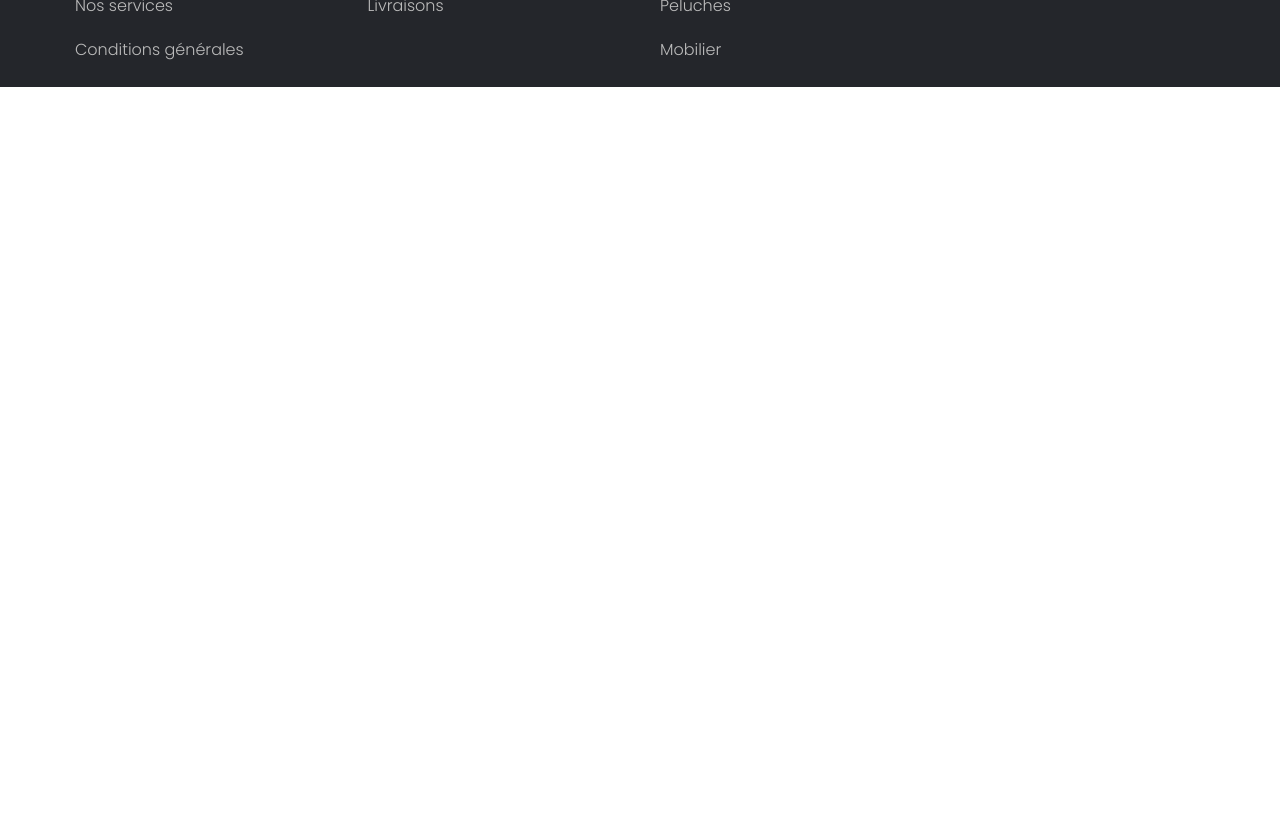
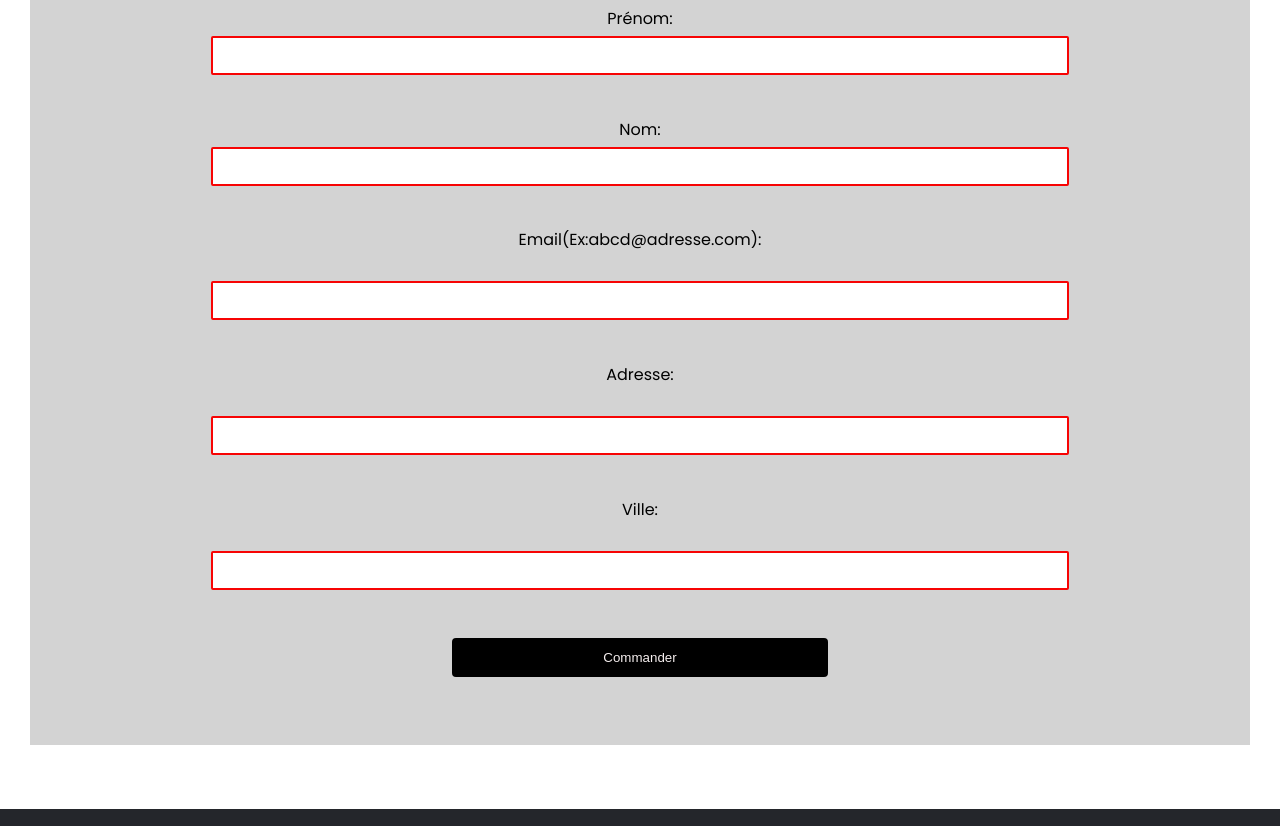
Before and after one commit to ClaudiaBarray/P5_Barray_Claudia, a plain HTML site: page Frontend/panier.html in a window 1280 px wide. Shown: the part 287-1113 px from the top of the page. Before the commit the page ends 800 px from the top, so only its background shows below. Drawn offline with Linux system fonts and the light colour scheme.

Commit message:
Ajout formulaire commande

```diff
--- a/Frontend/css/style.css
+++ b/Frontend/css/style.css
@@ -1,26 +1,22 @@
-@import url('https://fonts.googleapis.com/css2?family=Poppins:wght@300;400;500;600;700&display=swap');
-body{
+@import url("https://fonts.googleapis.com/css2?family=Poppins:wght@300;400;500;600;700&display=swap");
+body {
 	line-height: 1.5;
-	font-family: 'Poppins', sans-serif;
+	font-family: "Poppins", sans-serif;
 }
-*{
-	margin:0;
-	padding:0;
+* {
+	margin: 0;
+	padding: 0;
 	box-sizing: border-box;
 }
 
-
-
 header {
-    background-image: url('../images/vintage.jpg');
+	background-image: url("../images/vintage.jpg");
 	background-repeat: no-repeat;
 	background-size: cover;
 	background-position: center;
 	height: 150px;
 	position: relative;
 }
-
-
 
 nav {
 	position: absolute;
@@ -33,7 +29,6 @@ nav {
 	justify-content: space-between;
 	padding: 50px 60px 0 60px;
 }
-
 
 nav li {
 	list-style: none;
@@ -49,16 +44,15 @@ nav li span {
 li a {
 	padding: 5px;
 	text-decoration: none;
-	color:  #e91e63;
+	color: #e91e63;
 	font-size: 1.5em;
 	font-weight: bold;
 }
 
-.cart  {
+.cart {
 	vertical-align: bottom;
 	font-size: 15px;
 	padding-right: 5px;
-
 }
 
 .cart a {
@@ -70,49 +64,98 @@ li a {
 }
 
 .find {
+	margin: 60px;
 	text-align: center;
 	font-size: 1.5em;
 }
-.wrap{
+
+.basket {
+	width: 100%;
+	margin-bottom: 5%;
+	padding-left: 30px;
+	padding-right: 30px;
+}
+
+.basket h2 {
+	margin-bottom: 10px;
+}
+
+.basket form {
+	background-color: lightgray;
+	margin-top: 6%;
+	padding: 2% 6%;
+	display: flex;
+	flex-direction: column;
+	justify-content: space-between;
+	align-items: center;
+}
+
+.basket input {
+	width: 80%;
+	margin: 5px 0 4%;
+	border: 2px black solid;
+	padding: 10px;
+	border-radius: 2px;
+}
+
+.basket input:invalid {
+	border-color: rgb(247, 4, 4);
+}
+
+.basket input[type="submit"] {
+	width: 35%;
+	background-color: rgb(0, 0, 0);
+	color: rgb(245, 238, 238);
+	border-radius: 4px;
+}
+
+.basket input[type="submit"]:hover {
+	background-color: grey;
+	color: white;
+}
+
+
+
+.wrap {
 	max-width: 1170px;
-	margin:auto;
+	margin: auto;
 }
-.row{
+.row {
 	display: flex;
 	flex-wrap: wrap;
 }
-ul{
+ul {
 	list-style: none;
 }
-.footer{
+.footer {
 	background-color: #24262b;
 	padding: 20px 0;
 }
-.footer-col{
+.footer-col {
 	width: 25%;
 	padding: 0 15px;
 }
-.footer-col h4{
+.footer-col h4 {
 	font-size: 18px;
 	color: #ffffff;
 	margin-bottom: 35px;
 	font-weight: 500;
 	position: relative;
 }
-.footer-col h4::before{
-	content: '';
+.footer-col h4::before {
+	content: "";
 	position: absolute;
-	left:0;
+	left: 0;
 	bottom: -10px;
 	background-color: #e91e63;
 	height: 2px;
 	box-sizing: border-box;
 	width: 50px;
 }
-.footer-col ul li:not(:last-child){
+.footer-col ul li:not(:last-child) {
 	margin-bottom: 10px;
 }
-.footer-col ul li a{
+.footer-col ul li a {
 	font-size: 16px;
 	color: #ffffff;
 	text-decoration: none;
@@ -121,38 +164,36 @@ ul{
 	display: block;
 	transition: all 0.3s ease;
 }
-.footer-col ul li a:hover{
+.footer-col ul li a:hover {
 	color: #ffffff;
 	padding-left: 8px;
 }
-.footer-col .social-links a{
+.footer-col .social-links a {
 	display: inline-block;
 	height: 40px;
 	width: 40px;
-	background-color: rgba(255,255,255,0.2);
-	margin:0 10px 10px 0;
+	background-color: rgba(255, 255, 255, 0.2);
+	margin: 0 10px 10px 0;
 	text-align: center;
 	line-height: 40px;
 	border-radius: 50%;
 	color: #ffffff;
 	transition: all 0.5s ease;
 }
-.footer-col .social-links a:hover{
+.footer-col .social-links a:hover {
 	color: #24262b;
 	background-color: #ffffff;
 }
 
 /*responsive*/
-@media(max-width: 767px){
-  .footer-col{
+@media (max-width: 767px) {
+	.footer-col {
 		width: 50%;
 		margin-bottom: 30px;
 	}
-
-
 }
-@media(max-width: 574px){
-  .footer-col{
+@media (max-width: 574px) {
+	.footer-col {
 		width: 100%;
 	}
 }
--- a/Frontend/panier.html
+++ b/Frontend/panier.html
@@ -25,8 +25,32 @@
 		</nav>
 	</header>
 
-	<main>
+	<main class="basket">
+		<form>
+			<h2>Vos coordonnées</h2>
+			<!--First name-->
+			<label for="firstName">Prénom:</label>
+			<input type="text" id="firstName" name="firstName" required>
 
+			<!--Last name-->
+			<label for="lastName">Nom:</label>
+			<input type="text" id="lastName" name="lastName" required>
+
+			<!--Email-->
+			<label for="email">Email(Ex:abcd@adresse.com):</label><br>
+			<input type="email" id="email" name="email" required>
+
+			<!--Adress-->
+			<label for="address">Adresse:</label><br>
+			<input type="text" id="address" name="address" required>
+
+			<!--City-->
+			<label for="city">Ville:</label><br>
+			<input type="text" id="city" name="city" required>
+
+			<!--Submit Button-->
+			<input id="order" type="submit" value="Commander" >
+		</form>
 
 	</main>
 
```
Lines whose indentation alone changed are shown as unchanged.
